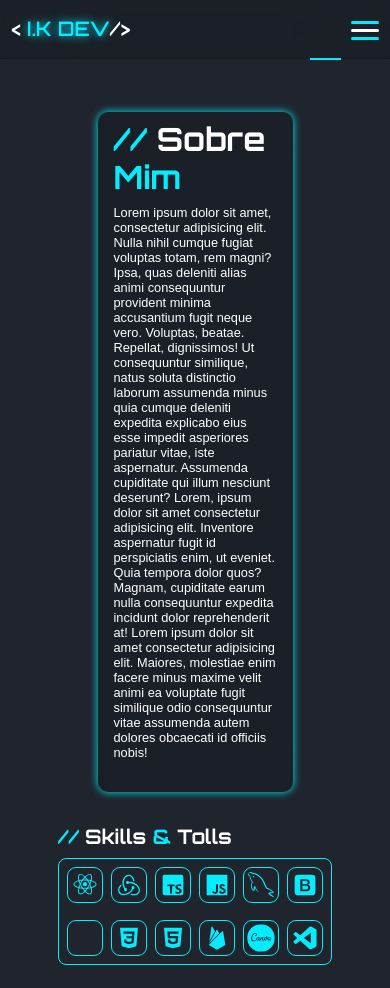
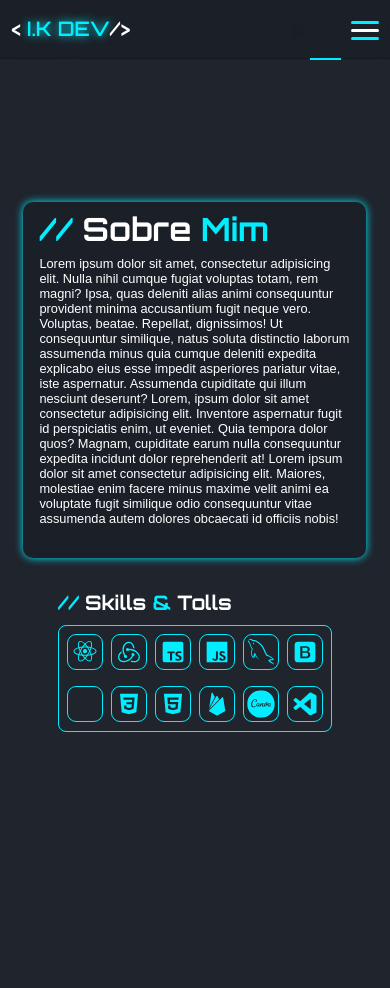
Before and after one commit to Israelkilday/portfolio, a React (Vite) app: page /about in a window 390 px wide. After the commit the page ends 844 px from the top, so only its background shows below. Built offline with nearby package versions, Linux system fonts and the light colour scheme; some icons are missing; the HTML template or start-up script is replaced by a standard one.

Commit message:
resolving bug responsive

```diff
--- a/src/pages/About/About.module.css
+++ b/src/pages/About/About.module.css
@@ -138,7 +138,7 @@
     }
 
     .about_content {
-        width: 50vw
+        width: auto;
     }
 
     .icons_container {
```
